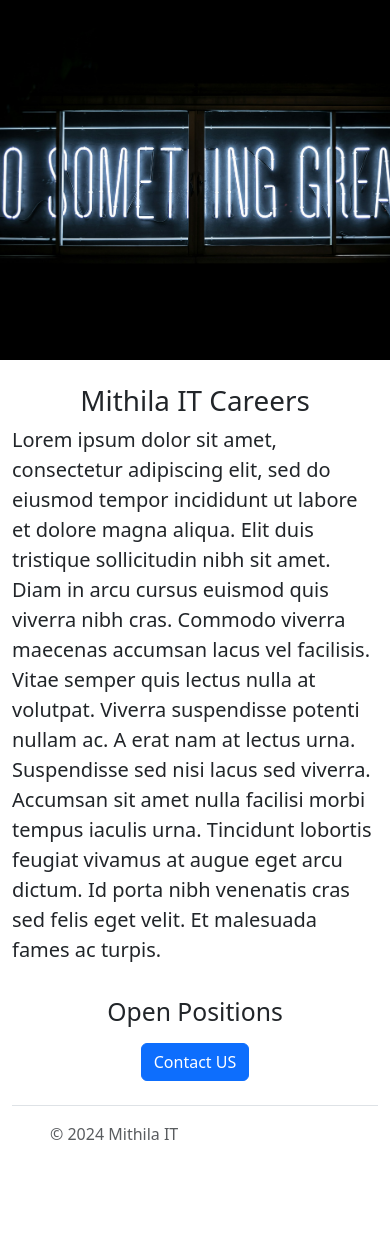
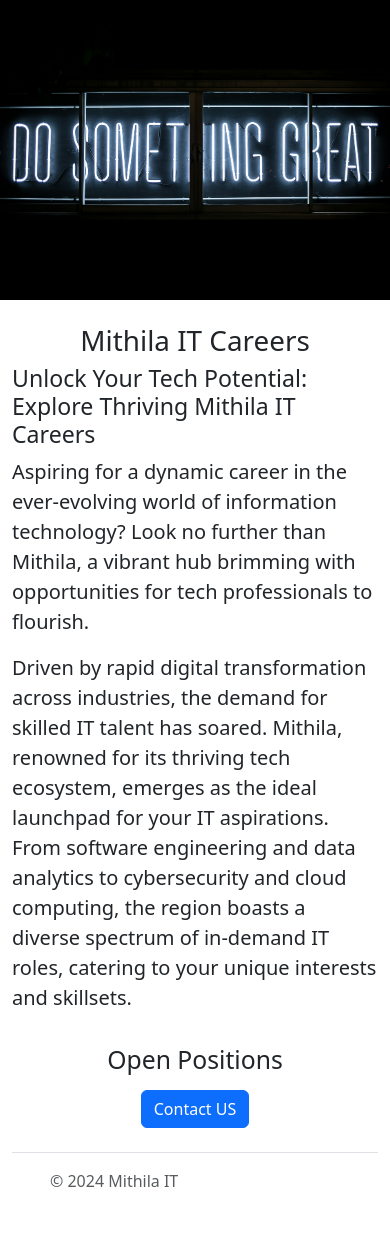
Before and after one commit to MukeshSuman/flask-website, a Flask app: template templates/home.html in a window 390 px wide. Shown: the part 56-1305 px from the top of the page. Before the commit the page ends 1196 px from the top, so only its background shows below. Run offline with Flask 3, Linux system fonts and the light colour scheme; the template is opened without the code that fills it, so the values that code supplies are empty.

Commit message:
UI Improve and some other changes

```diff
--- a/templates/banner.html
+++ b/templates/banner.html
@@ -1,6 +1,6 @@
 <style>
   #banner {
-    height: 360px;
+    height: 300px;
     width: 100%;
     object-fit: cover;
     margin-bottom: 16px
--- /dev/null
+++ b/templates/careers_about.html
@@ -0,0 +1,11 @@
+<h3>Unlock Your Tech Potential: Explore Thriving Mithila IT Careers</h3>
+<p class="lead">
+    Aspiring for a dynamic career in the ever-evolving world of information technology? Look no further than Mithila, a
+    vibrant hub brimming with opportunities for tech professionals to flourish.
+</p>
+<p class="lead">
+    Driven by rapid digital transformation across industries, the demand for skilled IT talent has soared. Mithila,
+    renowned for its thriving tech ecosystem, emerges as the ideal launchpad for your IT aspirations. From software
+    engineering and data analytics to cybersecurity and cloud computing, the region boasts a diverse spectrum of
+    in-demand IT roles, catering to your unique interests and skillsets.
+</p>
--- a/templates/home.html
+++ b/templates/home.html
@@ -11,10 +11,8 @@
     <h1 class="text-center my-2">Mithila IT Careers</h1>
       <div class="row" style="margin-bottom:16px">
         <div class="col-md-6">
-    <p class="lead">
-      Lorem ipsum dolor sit amet, consectetur adipiscing elit, sed do eiusmod tempor incididunt ut labore et dolore magna aliqua. Elit duis tristique sollicitudin nibh sit amet. Diam in arcu cursus euismod quis viverra nibh cras. Commodo viverra maecenas accumsan lacus vel facilisis. Vitae semper quis lectus nulla at volutpat. Viverra suspendisse potenti nullam ac. A erat nam at lectus urna. Suspendisse sed nisi lacus sed viverra. Accumsan sit amet nulla facilisi morbi tempus iaculis urna. Tincidunt lobortis feugiat vivamus at augue eget arcu dictum. Id porta nibh venenatis cras sed felis eget velit. Et malesuada fames ac turpis.
-    </p>
-          </div>
+            {% include 'careers_about.html' %}
+        </div>
         <div class="d-none d-md-block col-md-6">
         <img src="/static/people.jpg" style="height:320px; border-radius:4px;" />
         </div>
--- a/templates/jobitem.html
+++ b/templates/jobitem.html
@@ -1,5 +1,5 @@
 <div class="border-bottom row" style="margin-bottom:16px; padding-bottom:8px;">
-  <div class="col-10">
+  <div class="col-md-10 col-9">
   <h4 style="color:rgb(120,120,120); margin-bottom:4px;">
     {{ job.title }}
   </h4>
@@ -8,11 +8,11 @@
   </div>
   {% if 'salary' in job %}
     <div>
-      <b>Salary:</b> {{ job.salary }}
+      <b>Salary: </b>{{job.currency}} {{ job.salary }}
     </div>
   {% endif %}
   </div>
-  <div class="col-2">
+  <div class="col-md-2 col-3">
     <a href="/job/{{job.id}}" class="btn btn-outline-primary" type="button">Apply</a>
   </div>
 </div>
```
